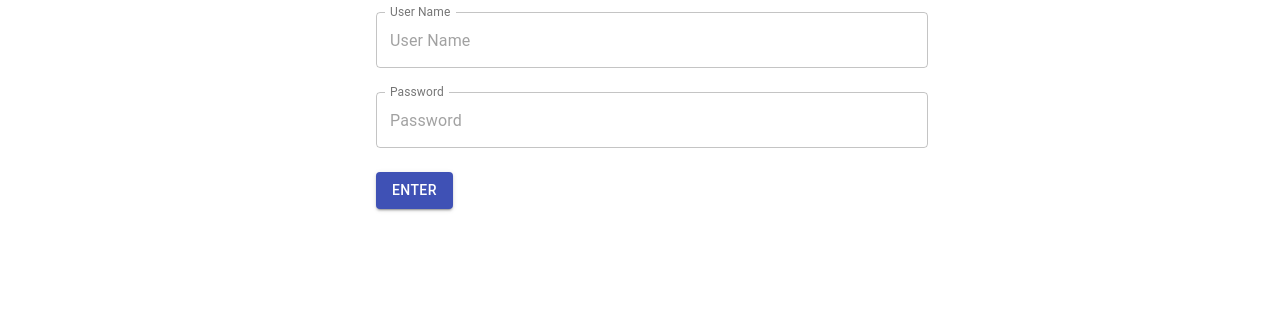
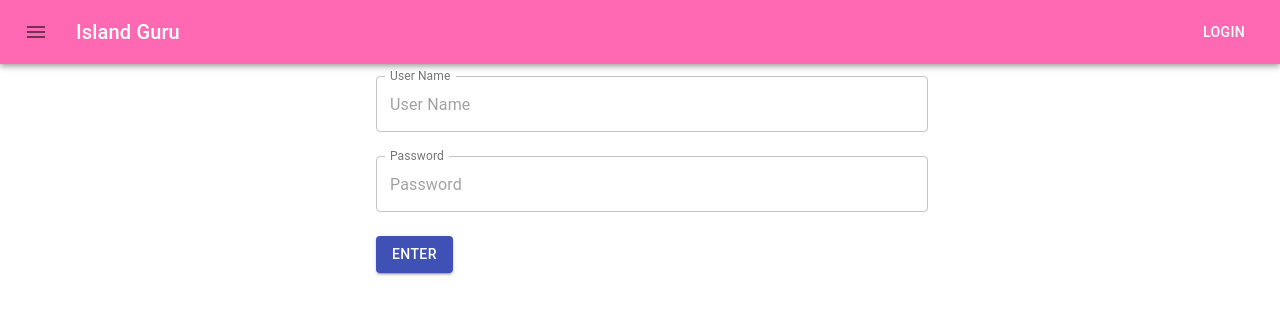
Before and after one commit to gregstead/island_assistant, a React (Create React App) app in the folder client/: page / in a window 1280 px wide. Shown: the top 314 px of the page. Built offline with nearby package versions, Linux system fonts and the light colour scheme.

Commit message:
added navbar to app.js

```diff
--- a/client/src/App.js
+++ b/client/src/App.js
@@ -1,7 +1,7 @@
 import React from "react";
 import { BrowserRouter as Router, Route, Switch, Redirect } from "react-router-dom";
 // import { Wrapper, Login, Register, Flowers } from "./components";
-//import Navbar from "./components/Navbar/Navbar";
+import AppBar from "./components/Navbar/Navbar";
 //import Container from "./components/Container/Container";
 import Login from "./components/Login/login";
 import Register from "./components/Login/register";
@@ -12,7 +12,7 @@ function App() {
   return (
     <Router>
       <div>
-        {/* <Navbar /> */}
+        <AppBar />
         {/* <Container> */}
           <Switch>
             <Route exact path="/" component={Login} />
```
Also changed, not shown: 1 other file (tests, documents, lock files or other folders).
